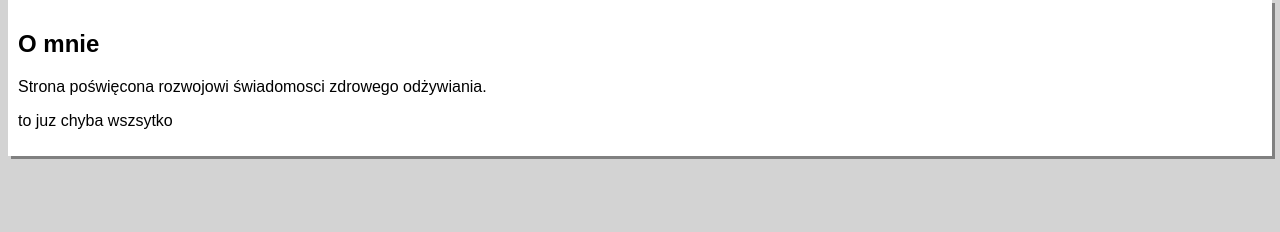
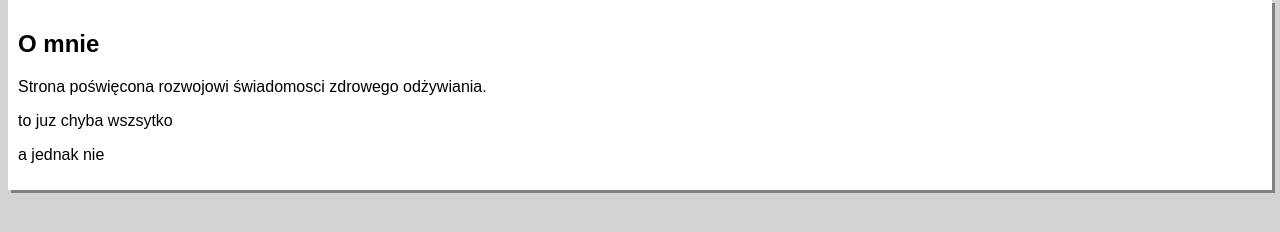
Before and after one commit to giggler8/nauka-gita, a plain HTML site: page index.html in a window 1280 px wide. Shown: the part 138-370 px from the top of the page. Drawn offline with Linux system fonts and the light colour scheme.

Commit message:
add paragraph

```diff
--- a/index.html
+++ b/index.html
@@ -11,6 +11,7 @@
            <h2>O mnie</h2>
            <p>Strona poświęcona rozwojowi świadomosci zdrowego odżywiania.</p>
            <p>to juz chyba wszsytko</p>
+           <p> a jednak nie</p>
         </div>
 
 
```
